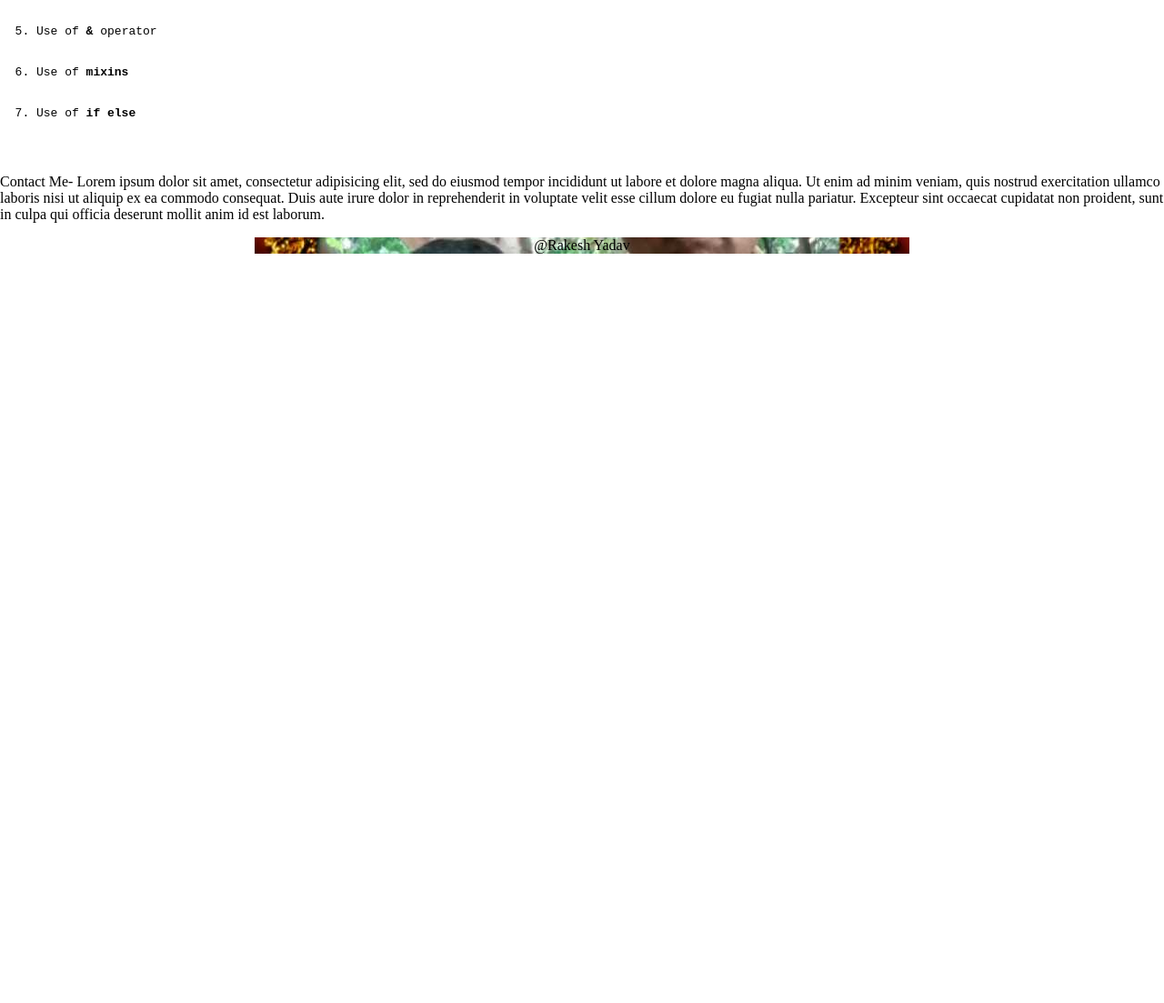
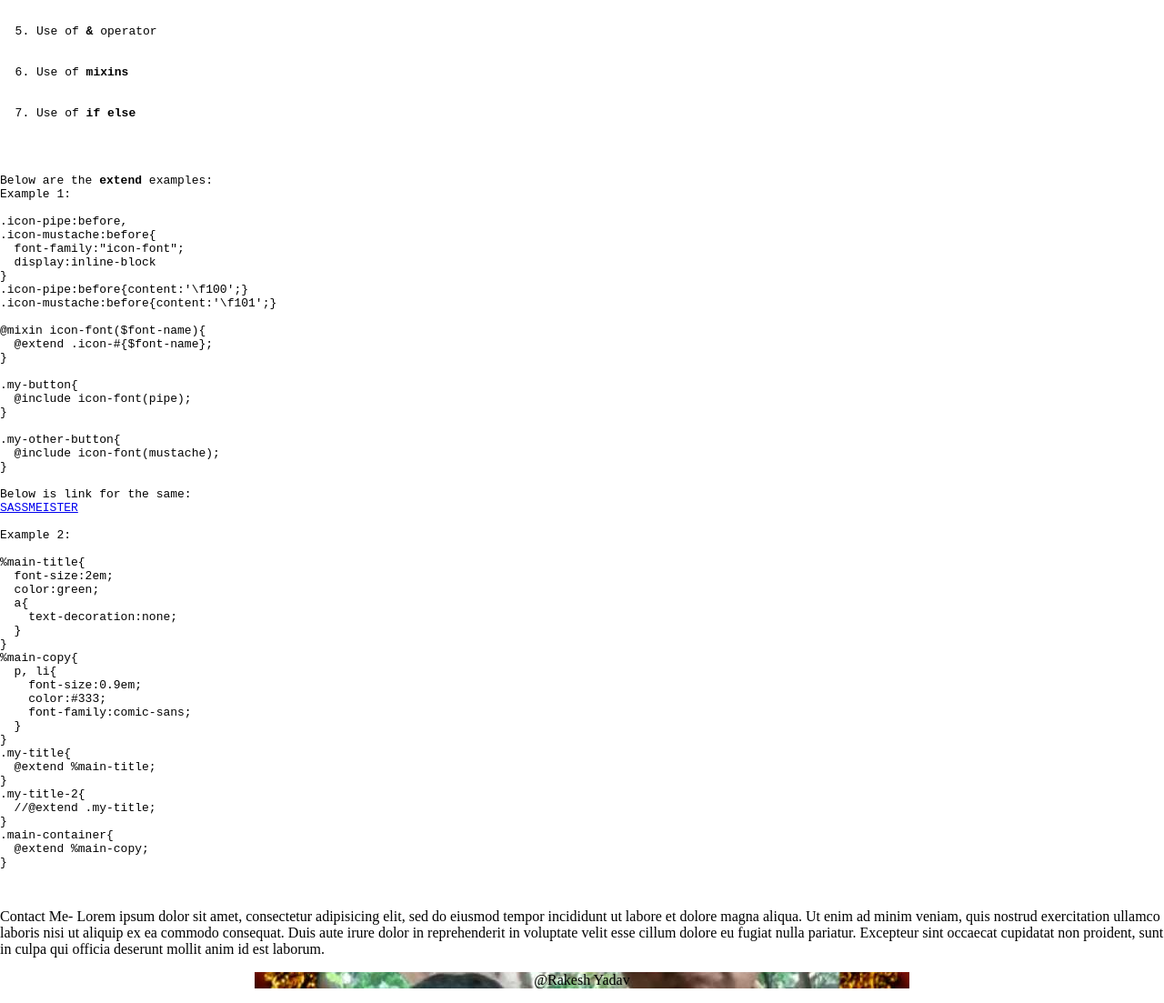
Before and after one commit to yrakesh/rakeshyadav, a plain HTML site: page index.html in a window 1280 px wide. Shown: the part 1093-2196 px from the top of the page at 91% size. Before the commit the page ends 1388 px from the top, so only its background shows below. Drawn offline with Linux system fonts and the light colour scheme.

Commit message:
extend added

```diff
--- a/index.html
+++ b/index.html
@@ -101,6 +101,61 @@ The above example has the below SASS concepts covered:
 </ol>
 </pre>
 </p>
+<pre>
+Below are the <b>extend</b> examples:
+Example 1:
+	<code>
+.icon-pipe:before,
+.icon-mustache:before{
+  font-family:"icon-font";
+  display:inline-block
+}
+.icon-pipe:before{content:'\f100';}
+.icon-mustache:before{content:'\f101';}
+
+@mixin icon-font($font-name){
+  @extend .icon-#{$font-name};
+}
+
+.my-button{
+  @include icon-font(pipe);
+}
+
+.my-other-button{
+  @include icon-font(mustache);
+}
+</code>
+Below is link for the same:
+<a href="http://sassmeister.com/gist/44ab643c5aa29380116c">SASSMEISTER</a>
+
+Example 2:
+	<code>
+%main-title{
+  font-size:2em;
+  color:green;
+  a{
+    text-decoration:none;
+  }
+}
+%main-copy{
+  p, li{
+    font-size:0.9em;
+    color:#333;
+    font-family:comic-sans;
+  }
+}
+.my-title{
+  @extend %main-title;
+}
+.my-title-2{
+  //@extend .my-title;
+}
+.main-container{
+  @extend %main-copy;
+}
+
+	</code>
+</pre>
 	</section>
 
 
```
